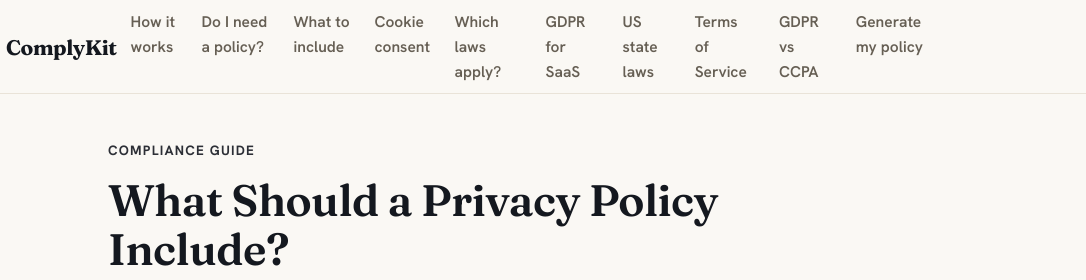
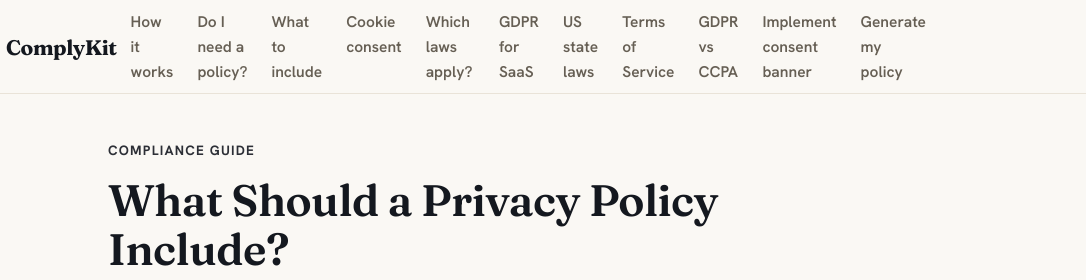
Before and after one commit to Dukotah/complykit, a plain HTML site: page guides/what-should-a-privacy-policy-include.html in a window 1280 px wide. Shown: the top 280 px of the page, 194-1280 px from the left. Drawn offline with Linux system fonts and the light colour scheme.

Commit message:
Add consent banner guide link to what-should-a-privacy-policy-include nav
Co-Authored-By: Claude Sonnet 4.6 <noreply@anthropic.com>
Claude-Session: https://claude.ai/code/session_01CRccQHajWA6GM7Y1HmoQiJ

```diff
--- a/guides/what-should-a-privacy-policy-include.html
+++ b/guides/what-should-a-privacy-policy-include.html
@@ -97,6 +97,7 @@
       <a href="us-cookie-consent-state-laws.html">US state laws</a>
       <a href="how-to-write-terms-of-service.html">Terms of Service</a>
         <a href="gdpr-vs-ccpa.html">GDPR vs CCPA</a>
+      <a href="gdpr-cookie-consent-implementation.html">Implement consent banner</a>
       <a href="../">Generate my policy</a>
     </nav>
   </div>
@@ -395,6 +396,7 @@
       <a href="us-cookie-consent-state-laws.html">US state laws</a>
       <a href="how-to-write-terms-of-service.html">Terms of Service</a>
         <a href="gdpr-vs-ccpa.html">GDPR vs CCPA</a>
+      <a href="gdpr-cookie-consent-implementation.html">Implement consent banner</a>
       <a href="https://labs.copperbaytech.com/shipsafe/" target="_blank" rel="noopener noreferrer">ShipSafe</a>
       <a href="https://copperbaytech.com" target="_blank" rel="noopener noreferrer">Get it done for you <span aria-hidden="true">&rarr;</span><span class="sr-only">(opens in new tab)</span></a>
     </nav>
```
